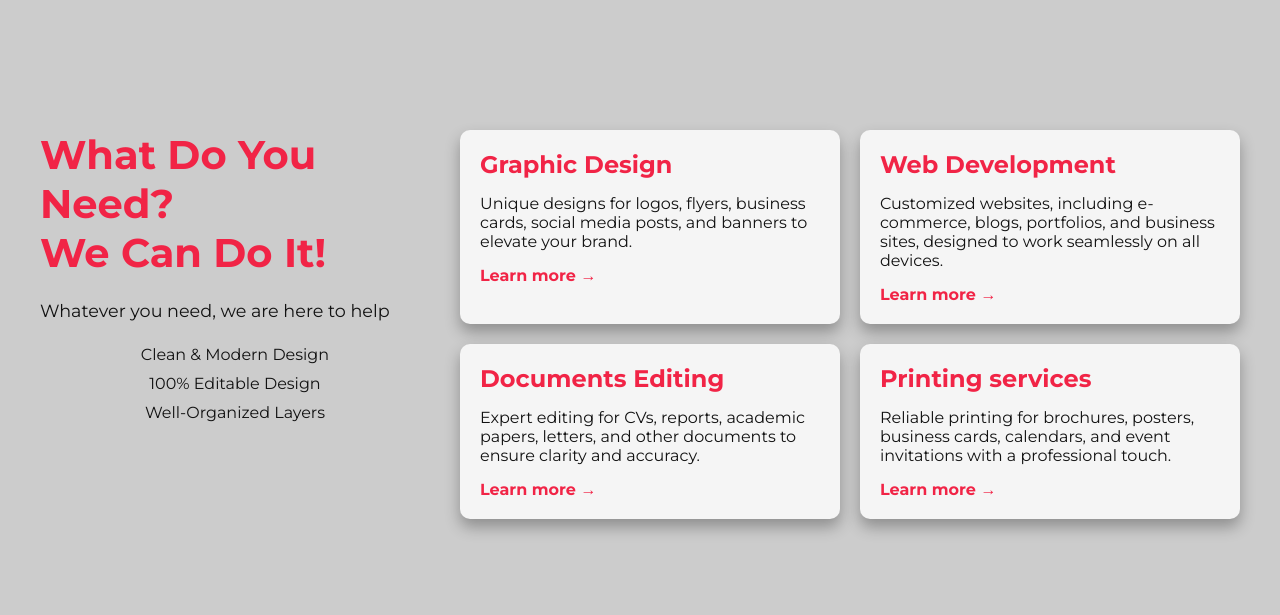
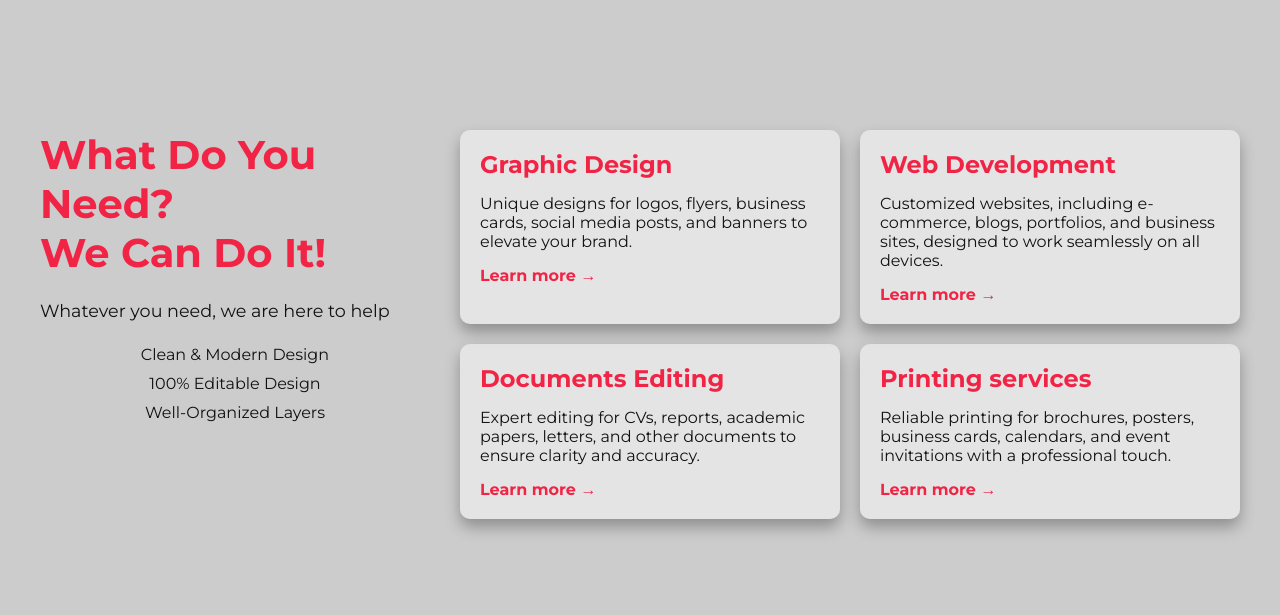
Before and after one commit to olupoly01/nicopixel_portfolio, a plain HTML site: page index.html in a window 1280 px wide. Shown: the part 1560-2175 px from the top of the page. Drawn offline with Linux system fonts and the light colour scheme.

Commit message:
Update style.css

```diff
--- a/style.css
+++ b/style.css
@@ -9,7 +9,7 @@
 
 :root[data-theme="light"] {
   --primary-color: #ffffff;
-  --secondary-color: #F5F5F5;
+  --secondary-color: #F5F5F596;
   --background-color: #CCCCCC;
   --text-color: #121212;
   --accent-color: #f12446;
```
